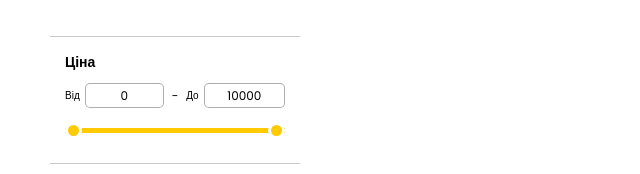
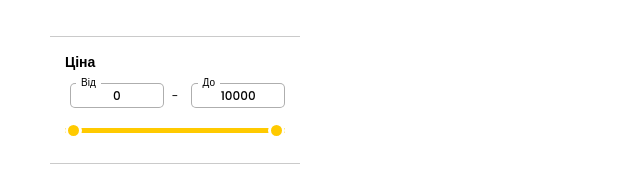
Before and after one commit to RiseWeez/test-slider-synthetic, a plain HTML site: page index.html in a window 1280 px wide. Shown: the part 164-338 px from the top of the page, 0-640 px from the left. Drawn offline with Linux system fonts and the light colour scheme.

Commit message:
Add files via upload

```diff
--- a/style.css
+++ b/style.css
@@ -50,16 +50,27 @@ header h2{
   align-items: center;
 }
 .min-text{
+  position: absolute;
+  border: 5px solid #fff;
+  top: 33px;
+  left: 26px;
   font-size: 10px;
+  background-color: #fff;
 }
 .max-text{
+  position: absolute;
+  border: 5px solid #fff;
+  top: 33px;
+  right: 80px;
   font-size: 10px;
+  background-color: #fff;
 }
 .field input{
   width: 100%;
   height: 100%;
   outline: none;
   font-size: 12px;
+  font-weight: 500;
   margin-left: 5px;
   border-radius: 5px;
   text-align: center;
```
